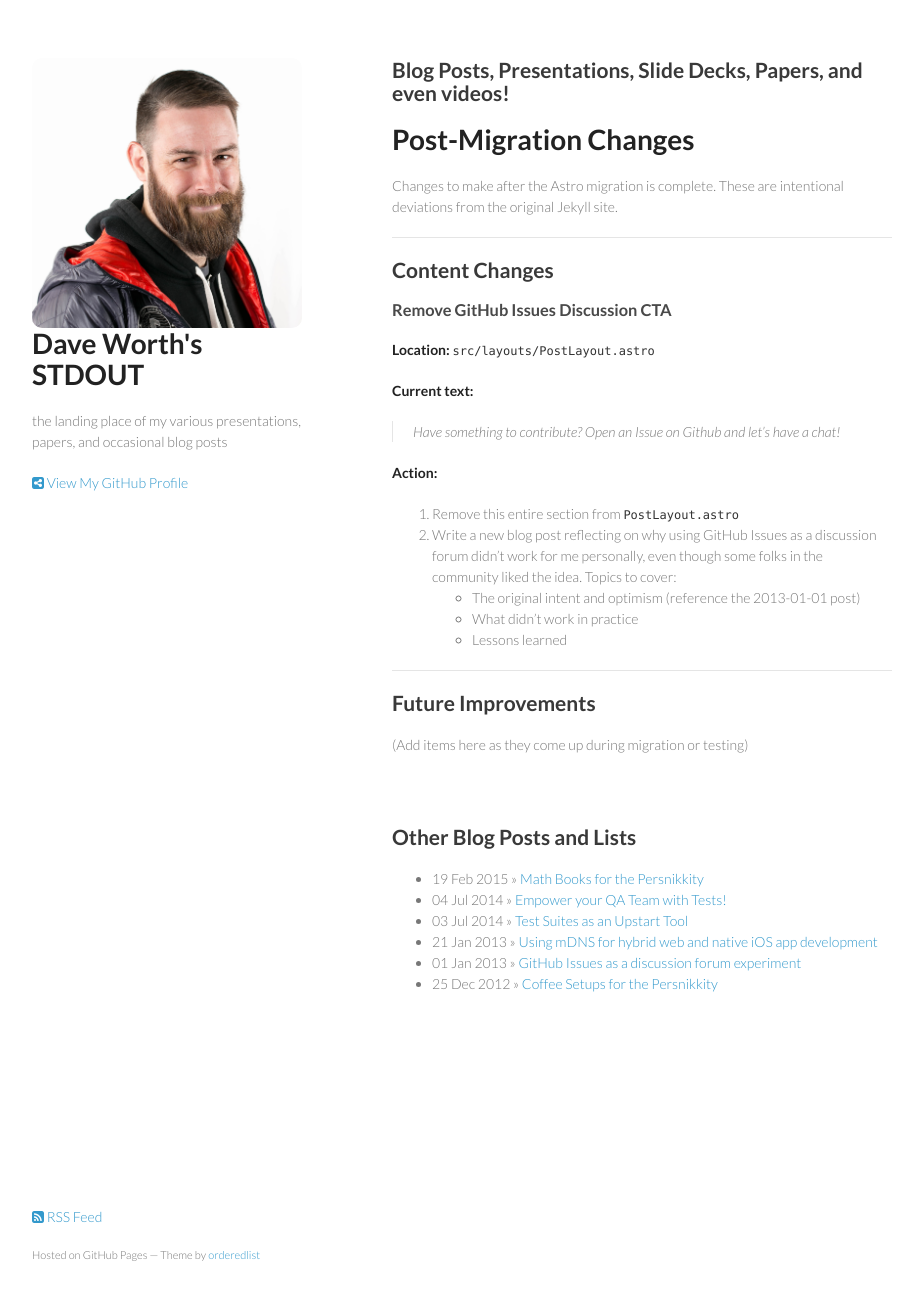
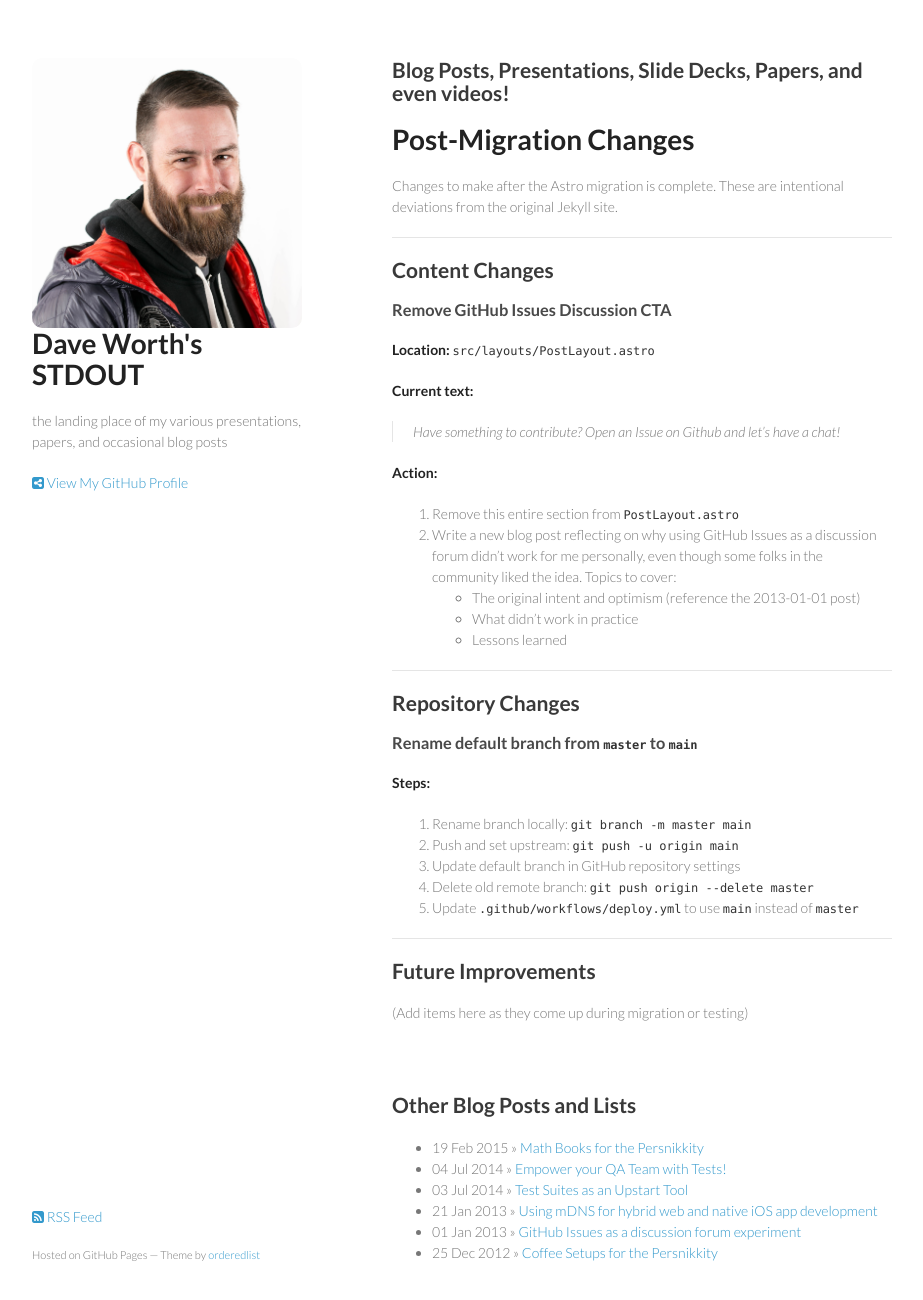
Before and after one commit to daveworth/daveworth.github.com, a Jekyll site: the page built from POST_MIGRATION_CHANGES.md, in a window 1280 px wide and 1333 px high. Shown: the top 1300 px of the window, without its empty margins (178-1101 px from the left). Built offline with Jekyll 4.4.1, drawn with Linux system fonts in a browser that asks for light colours; nearby versions of some CDN libraries; our own code applies the rules of GitHub Pages for plain Markdown files.

Commit message:
docs: add master to main branch rename to post-migration tasks

```diff
--- a/POST_MIGRATION_CHANGES.md
+++ b/POST_MIGRATION_CHANGES.md
@@ -22,6 +22,19 @@ Changes to make after the Astro migration is complete. These are intentional dev
 
 ---
 
+## Repository Changes
+
+### Rename default branch from `master` to `main`
+
+**Steps:**
+1. Rename branch locally: `git branch -m master main`
+2. Push and set upstream: `git push -u origin main`
+3. Update default branch in GitHub repository settings
+4. Delete old remote branch: `git push origin --delete master`
+5. Update `.github/workflows/deploy.yml` to use `main` instead of `master`
+
+---
+
 ## Future Improvements
 
 (Add items here as they come up during migration or testing)
```
